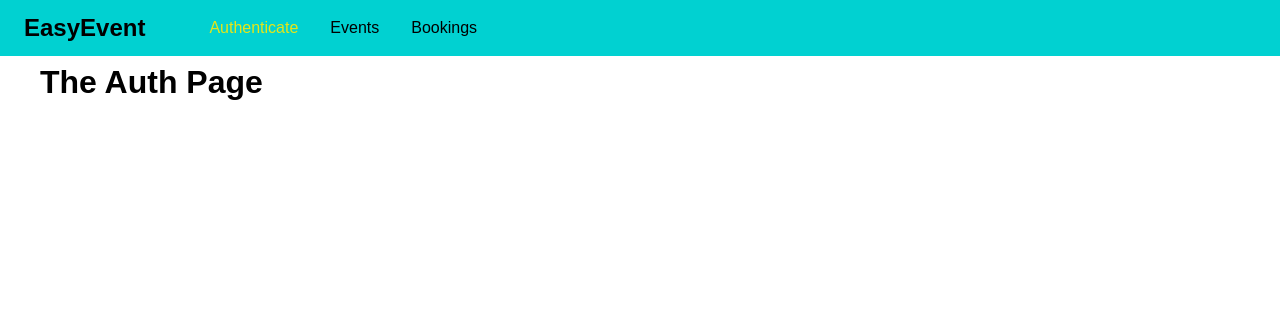
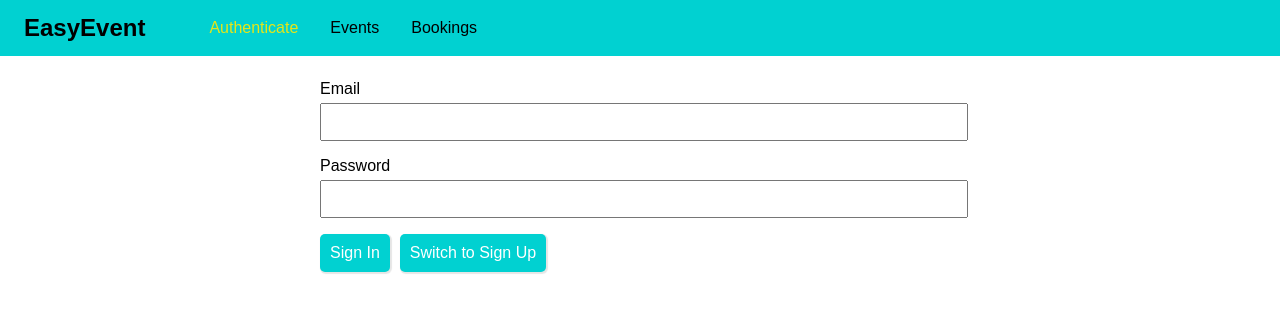
Before and after one commit to imfelixng/event-booking, a React (Create React App) app in the folder frontend/: page /auth in a window 1280 px wide. Shown: the top 312 px of the page. Built offline with nearby package versions, Linux system fonts and the light colour scheme.

Commit message:
Add auth form and validate

```diff
--- a/frontend/src/pages/Auth.jsx
+++ b/frontend/src/pages/Auth.jsx
@@ -1,10 +1,69 @@
 import React, { Component } from 'react'
+import './Auth.scss';
 
 class Auth extends Component {
+
+  state = {
+    email: "",
+    password: ""
+  }
+
+  onHandleChange = (e) => {
+    let {name, value} = e.target;
+    this.setState({
+      [name]: value
+    });
+  }
+
+  onSignIn = (e) => {
+    e.preventDefault();
+    let { email, password } = this.state;
+
+    if(email.trim().length === 0 || password.trim().length === 0){
+      alert("Please enter email and password!")
+      return;
+    }
+
+    console.log(email, password);
+  }
+
   render() {
     return (
       <React.Fragment>
-        <h1>The Auth Page</h1>
+        <form className = "auth-form" onSubmit = {this.onSignIn}>
+          <div className = "form-control">
+            <label htmlFor = "email">Email</label>
+            <input
+              type = "email"
+              name = "email"
+              id = "email"
+              value = {this.state.email}
+              onChange = {this.onHandleChange}
+            />
+          </div>
+          <div className = "form-control">
+            <label htmlFor = "password">Password</label>
+            <input
+              type = "password"
+              name = "password"
+              id = "password"
+              value = {this.state.password}
+              onChange = {this.onHandleChange}
+            />
+          </div>
+          <div className  ="form-actions">
+            <button
+              type = "submit"
+            >
+              Sign In
+            </button>
+            <button
+              type = "button"
+            >
+              Switch to Sign Up
+            </button>
+          </div>
+        </form>
       </React.Fragment>
     )
   }
--- /dev/null
+++ b/frontend/src/pages/Auth.scss
@@ -0,0 +1,44 @@
+.auth-form {
+  width: 40rem;
+  max-width: 80%;
+  margin: 5rem auto;
+}
+
+.form-control {
+  margin-bottom: 1rem;
+
+  label, input {
+    width: 100%;
+    display: block;
+  }
+
+  label {
+    margin-bottom: 5px;
+  }
+
+  input {
+    height: 2rem;
+    font-size: 1rem;
+    outline: none;
+  }
+}
+
+.form-actions {
+
+  button {
+    background: #01d1d1;
+    font: inherit;
+    border-radius: 5px;
+    padding: 10px;
+    border: none;
+    outline: none;
+    margin-right: 10px;
+    color: #fff;
+    box-shadow: 1px 1px 1px 1px rgba(#000000, 0.1);
+    cursor: pointer;
+
+    &:hover, &:active {
+      background-color: #13b1b1;
+    }
+  }
+}
```
